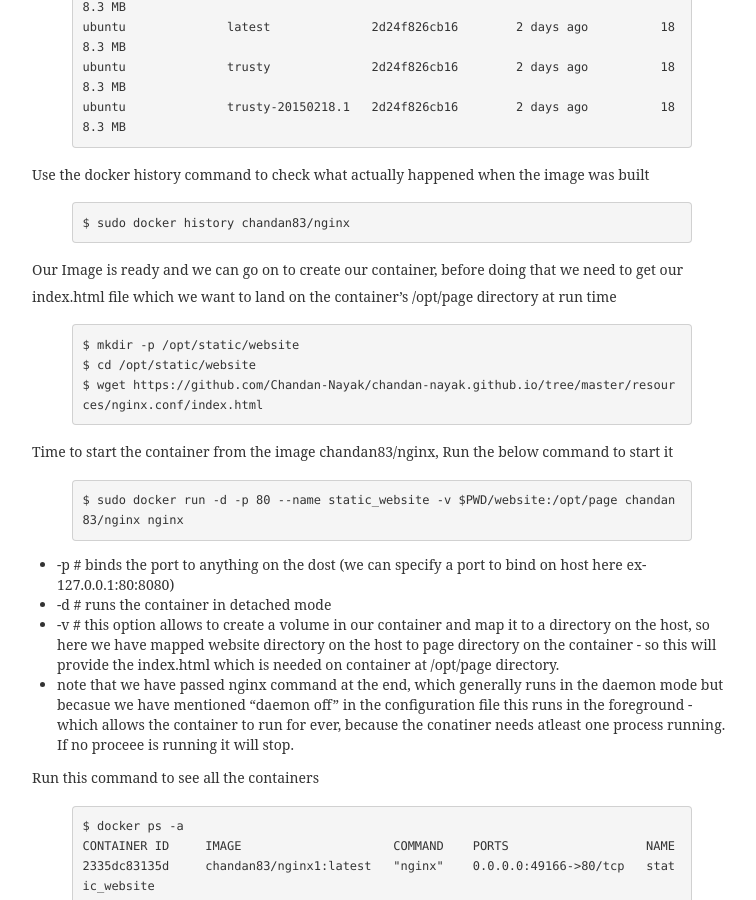
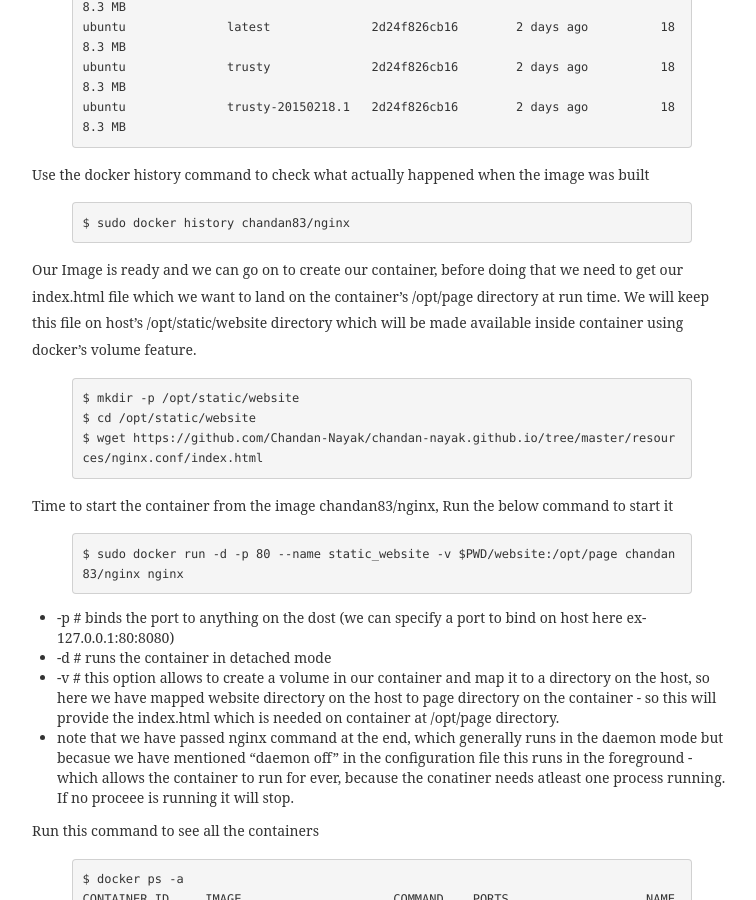
Before and after one commit to Chandan-Nayak/Chandan-Nayak.github.io, a Jekyll site: the page built from _posts/2015-02-23-second-post.md, in a window 1280 px wide and 900 px high, scrolled down 3555 px. Shown: the whole window, without its empty margins (258-1014 px from the left). Built offline with Jekyll 4.4.1, drawn with Linux system fonts in a browser that asks for light colours; some web fonts are replaced.

```diff
--- a/_posts/2015-02-23-second-post.md
+++ b/_posts/2015-02-23-second-post.md
@@ -122,7 +122,7 @@
 $ sudo docker history chandan83/nginx
 {% endhighlight %}
 
-Our Image is ready and we can go on to create our container, before doing that we need to get our index.html file which we want to land on the container's /opt/page directory at run time
+Our Image is ready and we can go on to create our container, before doing that we need to get our index.html file which we want to land on the container's /opt/page directory at run time. We will keep this file on host's /opt/static/website directory which will be made available inside container using docker's volume feature.
 
 {% highlight ruby %}
 $ mkdir -p /opt/static/website
```
